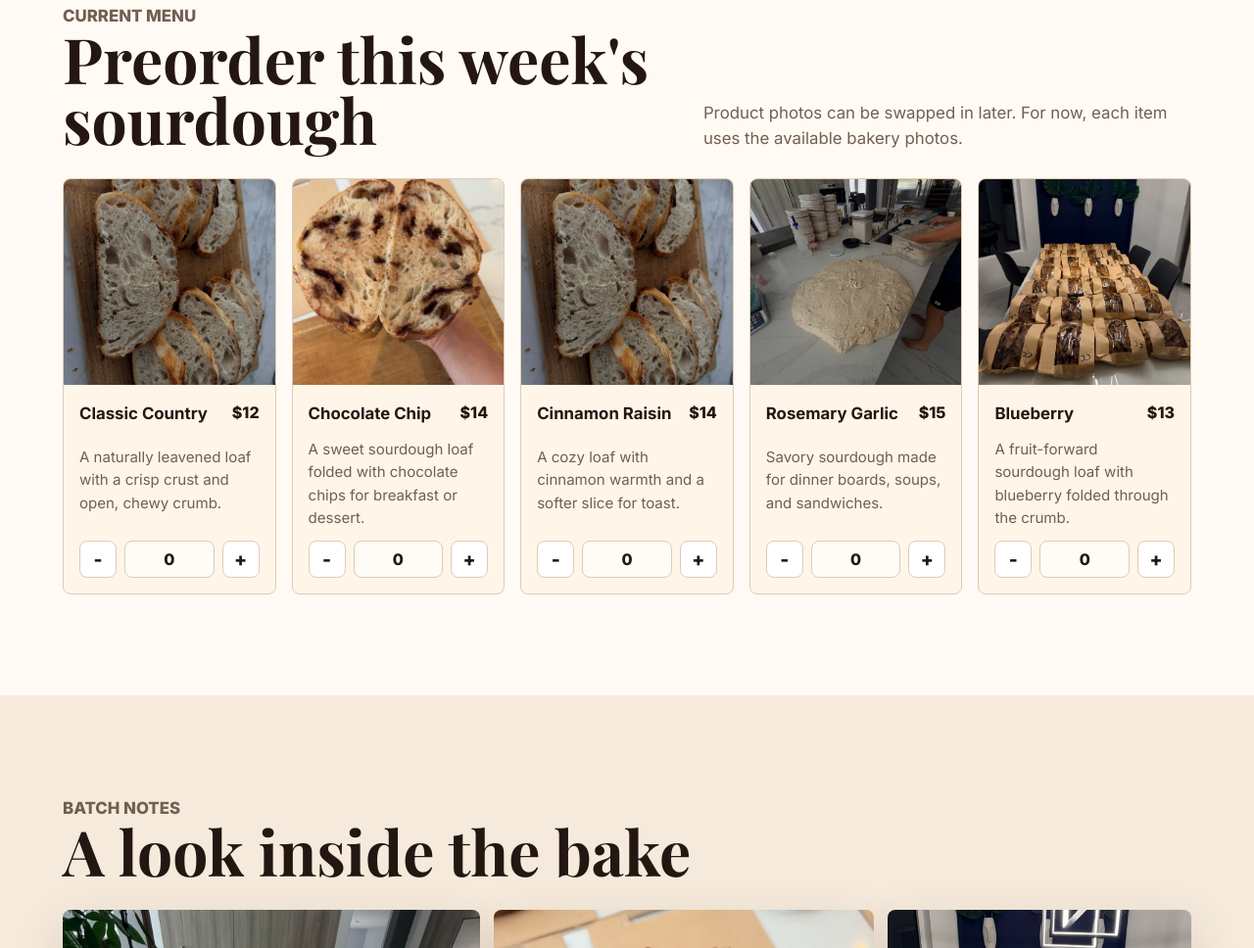
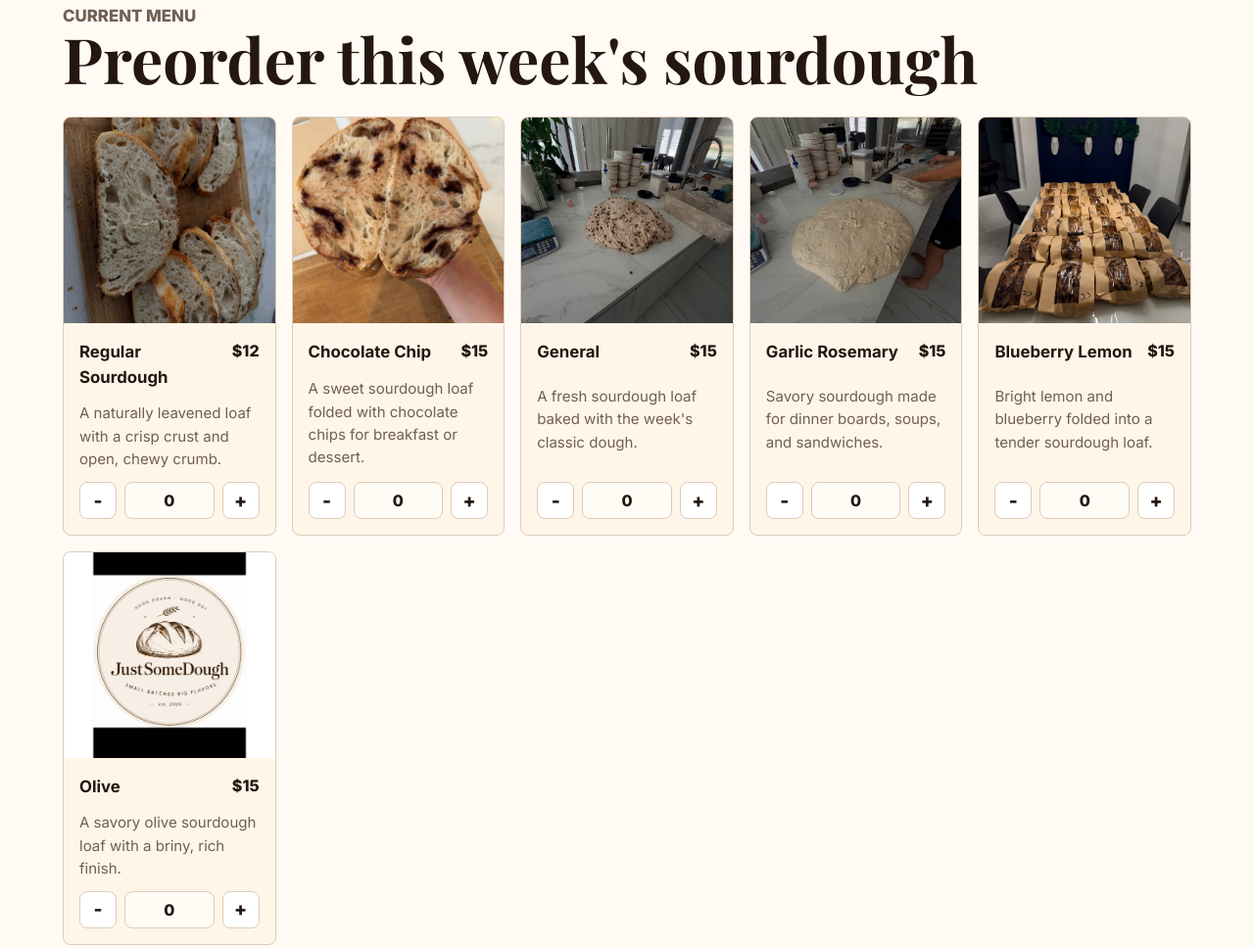
Before and after one commit to yonathan-star/JustSomeDough, a plain HTML site: page index.html in a window 1280 px wide. Shown: the part 1861-2829 px from the top of the page at 98% size. Drawn offline with nearby package versions, Linux system fonts and the light colour scheme.

Commit message:
Update sourdough menu and remove notes

```diff
--- a/app.js
+++ b/app.js
@@ -2,8 +2,8 @@
 
 const products = [
   {
-    id: "classic-country",
-    name: "Classic Country",
+    id: "regular-sourdough",
+    name: "Regular Sourdough",
     price: 12,
     image: "Snapchat-1793413218.jpg",
     description: "A naturally leavened loaf with a crisp crust and open, chewy crumb.",
@@ -11,30 +11,37 @@
   {
     id: "chocolate-chip",
     name: "Chocolate Chip",
-    price: 14,
+    price: 15,
     image: "Snapchat-856069574.jpg",
     description: "A sweet sourdough loaf folded with chocolate chips for breakfast or dessert.",
   },
   {
-    id: "cinnamon-raisin",
-    name: "Cinnamon Raisin",
-    price: 14,
-    image: "Snapchat-1793413218.jpg",
-    description: "A cozy loaf with cinnamon warmth and a softer slice for toast.",
+    id: "general",
+    name: "General",
+    price: 15,
+    image: "Snapchat-2127436635.jpg",
+    description: "A fresh sourdough loaf baked with the week's classic dough.",
   },
   {
-    id: "rosemary-garlic",
-    name: "Rosemary Garlic",
+    id: "garlic-rosemary",
+    name: "Garlic Rosemary",
     price: 15,
     image: "Snapchat-1804780126.jpg",
     description: "Savory sourdough made for dinner boards, soups, and sandwiches.",
   },
   {
-    id: "blueberry",
-    name: "Blueberry",
-    price: 13,
+    id: "blueberry-lemon",
+    name: "Blueberry Lemon",
+    price: 15,
     image: "Snapchat-1276294950.jpg",
-    description: "A fruit-forward sourdough loaf with blueberry folded through the crumb.",
+    description: "Bright lemon and blueberry folded into a tender sourdough loaf.",
+  },
+  {
+    id: "olive",
+    name: "Olive",
+    price: 15,
+    image: "Snapchat-830501156.jpg",
+    description: "A savory olive sourdough loaf with a briny, rich finish.",
   },
 ];
 
--- a/index.html
+++ b/index.html
@@ -88,9 +88,6 @@
             <p class="eyebrow">Current menu</p>
             <h2 id="menu-title">Preorder this week&apos;s sourdough</h2>
           </div>
-          <p>
-            Product photos can be swapped in later. For now, each item uses the available bakery photos.
-          </p>
         </div>
         <div class="product-grid" id="productGrid" aria-live="polite"></div>
       </section>
@@ -98,14 +95,14 @@
       <section class="section gallery" aria-labelledby="gallery-title">
         <div class="section-heading">
           <div>
-            <p class="eyebrow">Batch notes</p>
+            <p class="eyebrow">Fresh bakes</p>
             <h2 id="gallery-title">A look inside the bake</h2>
           </div>
         </div>
         <div class="gallery-grid">
           <img src="Snapchat-2127436635.jpg" alt="Chocolate chip sourdough dough resting on a kitchen counter" />
           <img src="Snapchat-856069574.jpg" alt="Chocolate sourdough loaf cut open to show the crumb" />
-          <img src="Snapchat-1276294950.jpg" alt="Wrapped sourdough loaves organized for weekly pickup" />
+          <img src="Snapchat-830501156.jpg" alt="Just Some Dough logo concept displayed on a phone" />
         </div>
       </section>
 
@@ -114,8 +111,8 @@
           <p class="eyebrow">Order form</p>
           <h2 id="order-title">Reserve your loaves</h2>
           <p>
-            Add items from the menu, fill in your contact details, and submit. Once the Google Apps Script URL is added,
-            every Sunday pickup order will be written to the connected Google Sheet and tagged by week.
+            Add items from the menu, fill in your contact details, and submit. Every Sunday pickup order
+            will be written to the connected Google Sheet and tagged by week.
           </p>
           <div class="cart-summary" aria-live="polite">
             <h3>Your order</h3>
@@ -145,10 +142,6 @@
             <input name="preferredDate" type="date" required />
           </label>
           <input type="hidden" name="fulfillment" value="Sunday pickup" />
-          <label>
-            Notes
-            <textarea name="notes" rows="4" placeholder="Flavor questions, allergies, pickup timing..."></textarea>
-          </label>
           <input type="hidden" name="items" id="orderItems" />
           <input type="hidden" name="total" id="orderTotal" />
           <button class="button primary submit-button" type="submit">Submit order</button>
```
